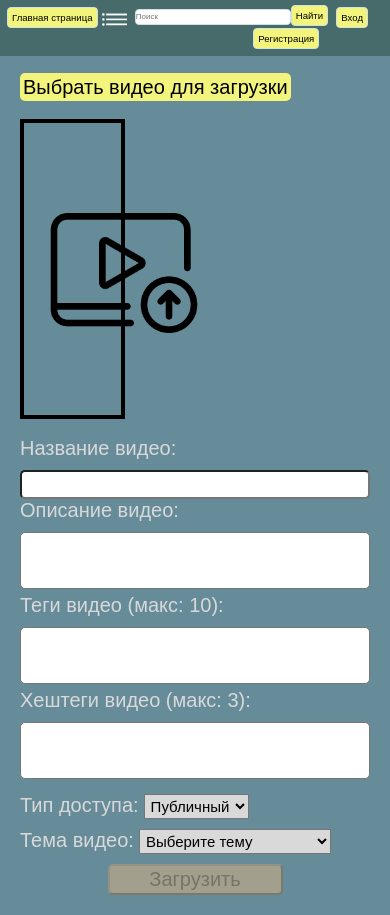
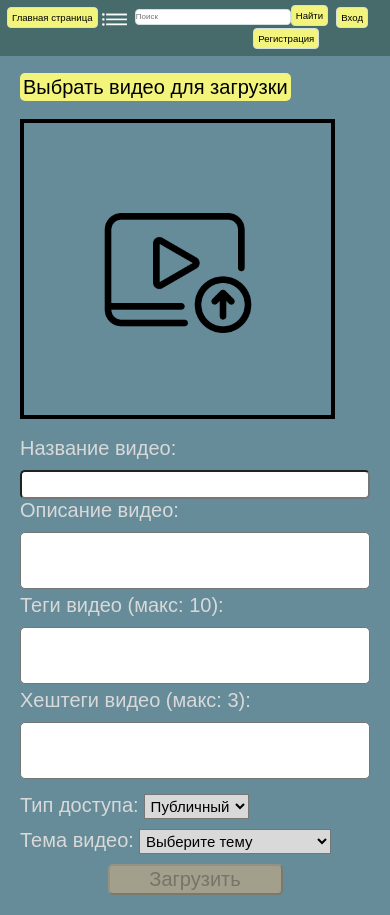
Before and after one commit to FyckGG/mytube_client, a React (Create React App) app: page /upload_video/1 in a window 390 px wide. Built offline with nearby package versions, Linux system fonts and the light colour scheme.

Commit message:
updates for adaptive interface

```diff
--- a/src/components/VideoInput/VideoInput.jsx
+++ b/src/components/VideoInput/VideoInput.jsx
@@ -70,13 +70,14 @@ const VideoInput = (props) => {
               ? `${styles.video_input_empty_video} ${styles.video_input_empty_video_drop}`
               : styles.video_input_empty_video
           }
-          style={{ width: "30%", height: height }}
+          // style={{ width: "30%", height: height }}
+          style={{ height: height }}
         >
           <img
             src={upload_video_icon}
             alt="upload_video"
-            height="200px"
-            width="200px"
+            height="200rem"
+            width="200rem"
             className={styles.video_icon}
             style={{ marginTop: height / 6 }}
             onDragEnter={dragStartHandler}
@@ -88,7 +89,6 @@ const VideoInput = (props) => {
       ) : (
         <video
           className={styles.video_input_video}
-          width="30%"
           height={height}
           controls
           src={source}
--- a/src/components/VideoInput/VideoInput.module.css
+++ b/src/components/VideoInput/VideoInput.module.css
@@ -21,7 +21,20 @@
 
 .video_input_empty_video {
   margin-top: 20px;
-  width: 150px;
+  width: 30%;
   text-align: center;
   border: 4px solid black;
 }
+
+.video_input_video {
+  width: 30%;
+}
+
+@media (max-width: 400px) {
+  .video_input_empty_video {
+    width: 90%;
+  }
+  .video_input_video {
+    width: 90%;
+  }
+}
--- a/src/otherServices/getMostPopularVIdeos.js
+++ b/src/otherServices/getMostPopularVIdeos.js
@@ -1,5 +1,4 @@
 export const getMostPopularVideos = (videos_arr) => {
-  console.log(videos_arr);
   const watched_videos = videos_arr.filter((video) => video.number_views > 0);
 
   watched_videos.sort(function (a, b) {
```
Also changed, not shown: src/components/BurgerMenu/BurgerMenu.js (+0 -15 lines).
